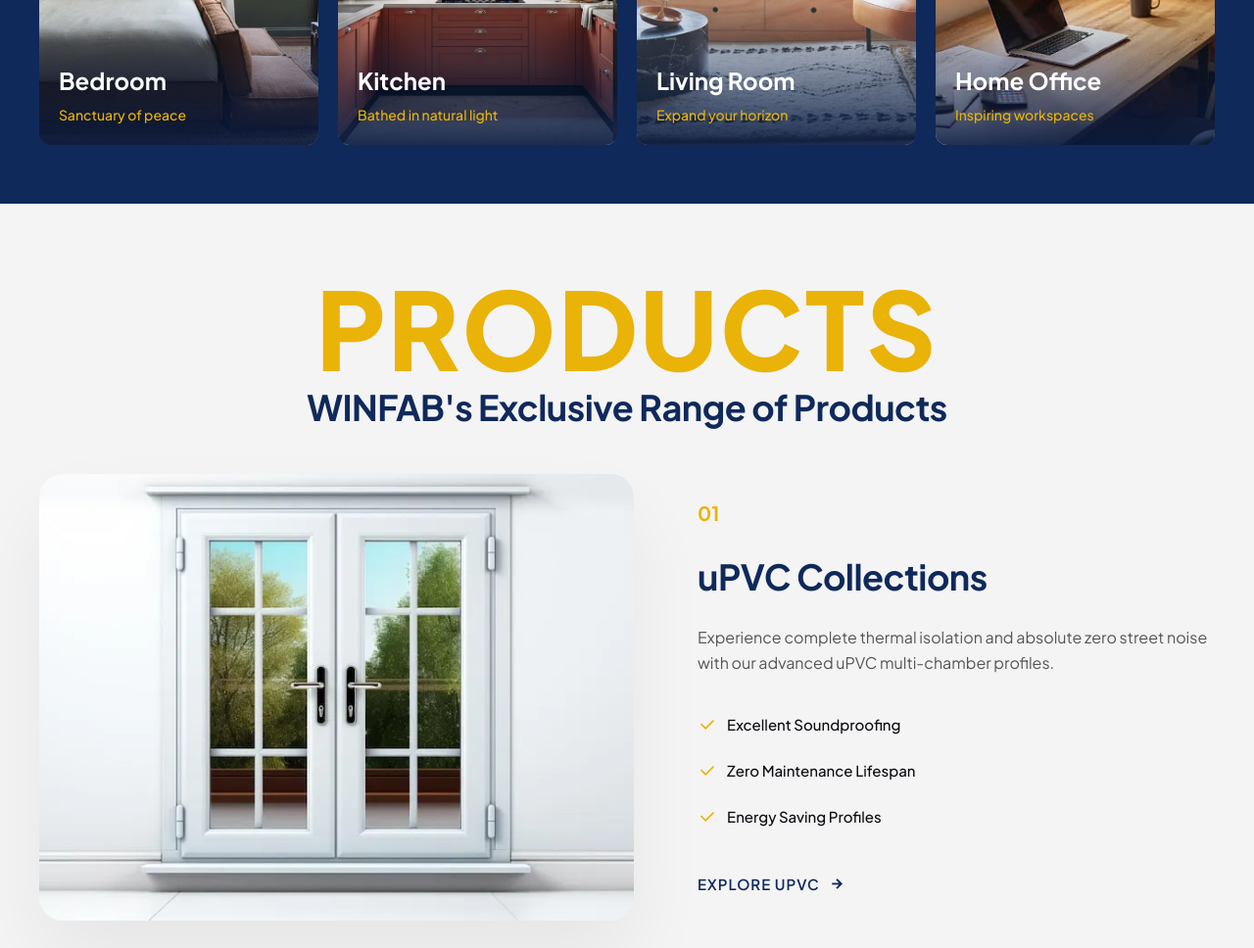
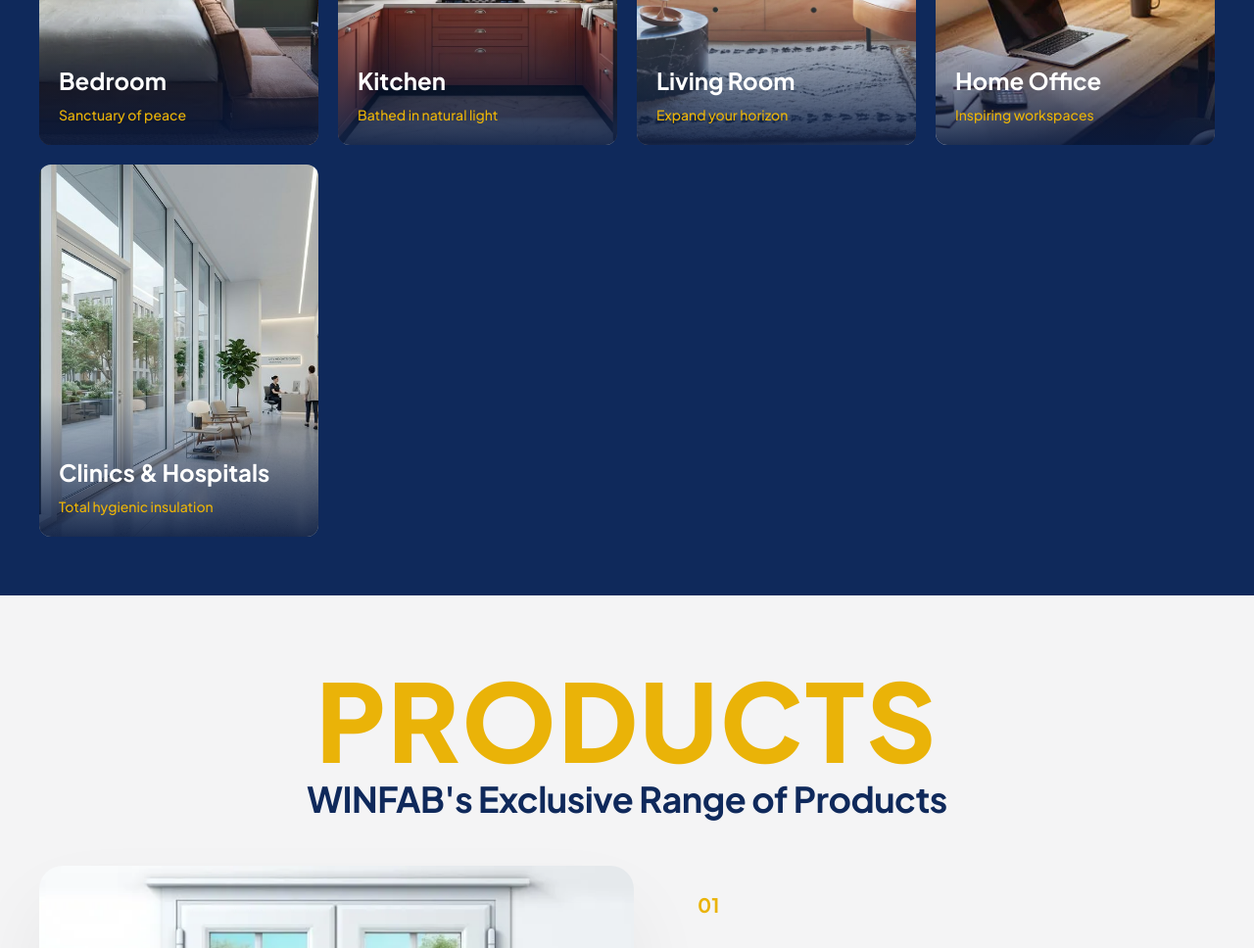
Before and after one commit to rajvarinders12-droid/winfab, a plain HTML site: page index.html in a window 1280 px wide. Shown: the part 1993-2961 px from the top of the page at 98% size. Drawn offline with nearby package versions, Linux system fonts and the light colour scheme.

Commit message:
Update index.html with hero3.png and add new clinic space

```diff
--- a/index.html
+++ b/index.html
@@ -98,7 +98,7 @@
 
         <!-- Slide 3 -->
         <div class="hero-slide">
-            <div class="hero-image-half" style="background-image: url('4.jpeg');"></div>
+            <div class="hero-image-half" style="background-image: url('hero3.png');"></div>
             <div class="hero-content-half">
                 <div class="hero-text-box">
                     <span class="hero-tag">03 // End-to-End Execution</span>
@@ -199,6 +199,13 @@
                         <p>Inspiring workspaces</p>
                     </div>
                 </a>
+                <a href="#" class="space-card">
+                    <img src="clinic.png" alt="Clinic and Hospital Windows">
+                    <div class="space-overlay">
+                        <h4>Clinics & Hospitals</h4>
+                        <p>Total hygienic insulation</p>
+                    </div>
+                </a>
 
                 <!-- Duplicates for seamless mobile marquee -->
                 <a href="#" class="space-card m-dup">
@@ -227,6 +234,13 @@
                     <div class="space-overlay">
                         <h4>Home Office</h4>
                         <p>Inspiring workspaces</p>
+                    </div>
+                </a>
+                <a href="#" class="space-card m-dup">
+                    <img src="clinic.png" alt="Clinic and Hospital Windows">
+                    <div class="space-overlay">
+                        <h4>Clinics & Hospitals</h4>
+                        <p>Total hygienic insulation</p>
                     </div>
                 </a>
             </div>
```
Also changed, not shown: clinic.png (added), 1 other file.
